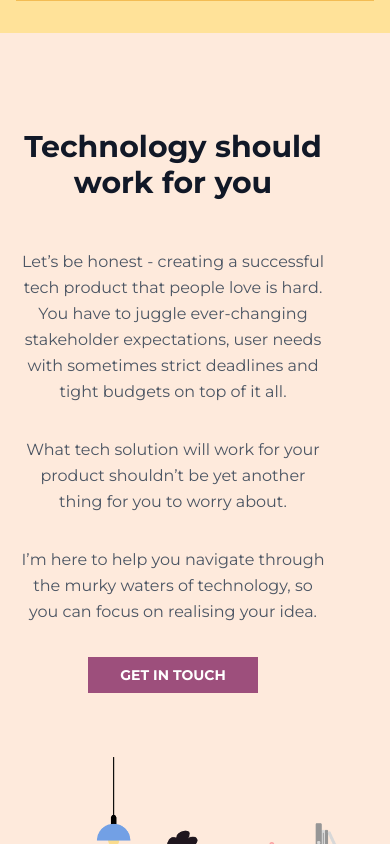
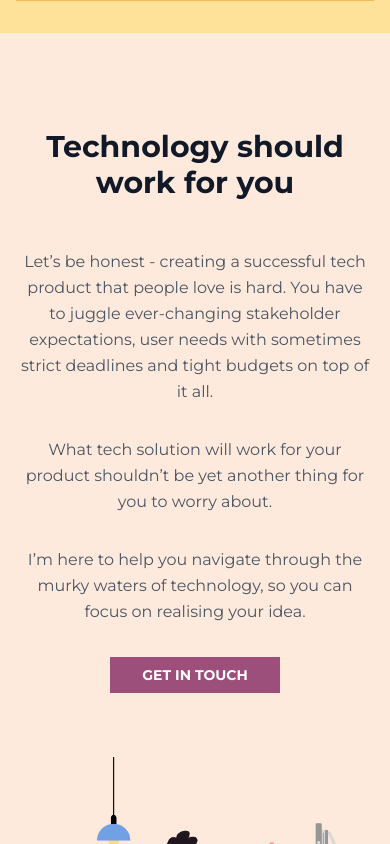
Before and after one commit to erikahazle/portfolio-website, a Next.js app: page / in a window 390 px wide. Shown: the part 1880-2724 px from the top of the page. Built offline with nearby package versions, Linux system fonts and the light colour scheme.

Commit message:
Layout fixes

```diff
--- a/containers/Home/Sections/Launch/index.tsx
+++ b/containers/Home/Sections/Launch/index.tsx
@@ -3,7 +3,7 @@
     <div className='max-w-screen-lg mx-auto py-16'>
       <section className="text-gray-600 body-font">
         <div className="container mx-auto flex py-8 md:flex-row flex-col items-center">
-          <div className="lg:flex-grow md:w-1/2 px-5 pr-16  flex flex-col md:items-start md:text-left mb-16 md:mb-0 items-center text-center">
+          <div className="lg:flex-grow md:w-1/2 px-5 pr-5 md:pr-16  flex flex-col md:items-start md:text-left mb-16 md:mb-0 items-center text-center">
             <h1 className="title-font sm:text-4xl text-3xl mb-4 pb-8   text-gray-900 font-montserrat font-bold">
               Let’s get your idea from notepad to launchpad
             </h1>
--- a/containers/Home/Sections/ProblemStatement/index.tsx
+++ b/containers/Home/Sections/ProblemStatement/index.tsx
@@ -3,7 +3,7 @@
     <div className='max-w-screen-lg mx-auto py-16 '>
       <section className="text-gray-600 body-font">
         <div className="container mx-auto flex py-8 md:flex-row flex-col items-center">
-          <div className="lg:flex-grow md:w-1/2 px-5 pr-16  flex flex-col md:items-start md:text-left mb-16 md:mb-0 items-center text-center">
+          <div className="lg:flex-grow md:w-1/2 px-5 pr-5 md:pr-16 flex flex-col md:items-start md:text-left mb-16 md:mb-0 items-center text-center">
             <h1 className="title-font sm:text-4xl text-3xl mb-4 pb-8   text-gray-900 font-montserrat font-bold">
               Technology should work for you
             </h1>
```
